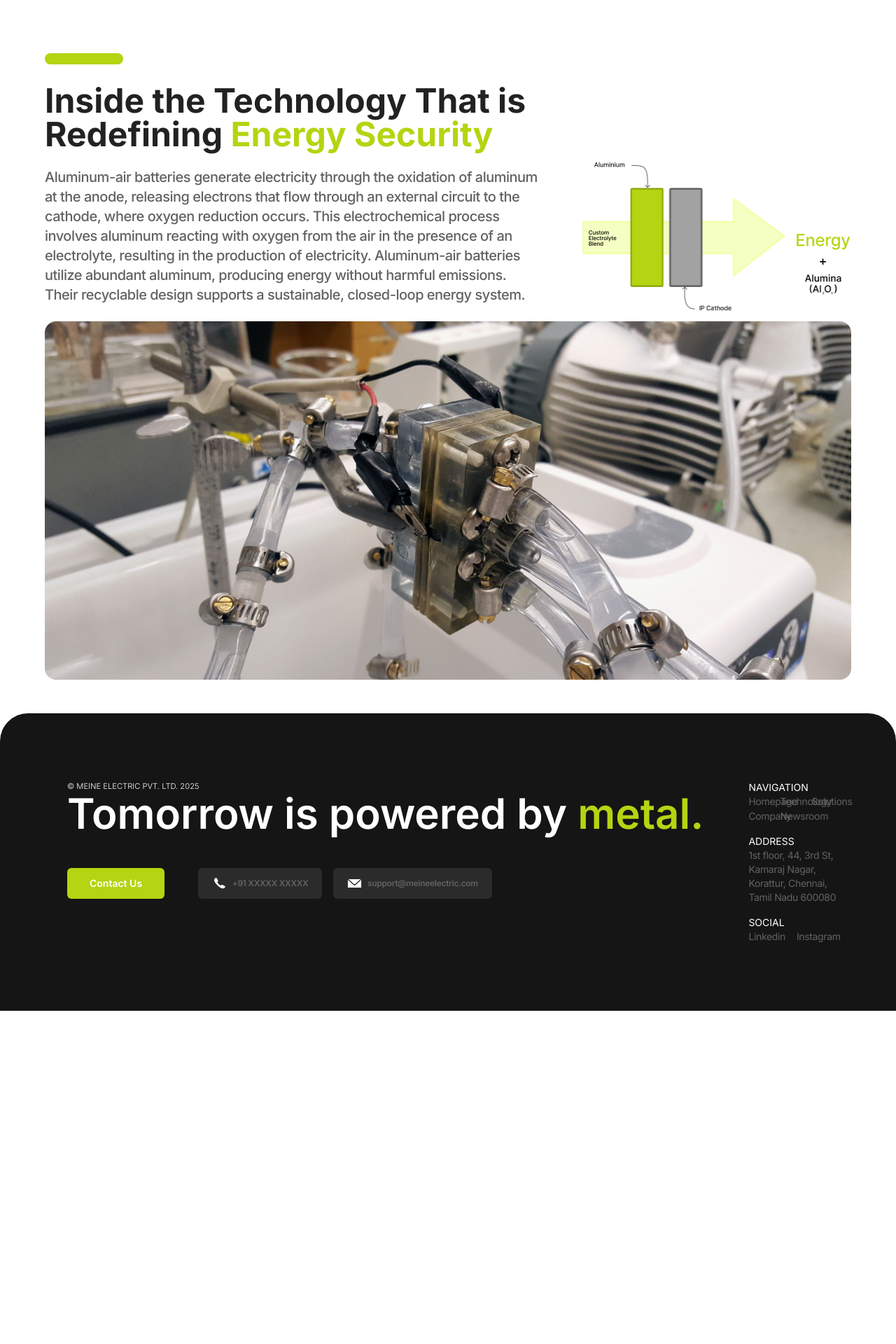
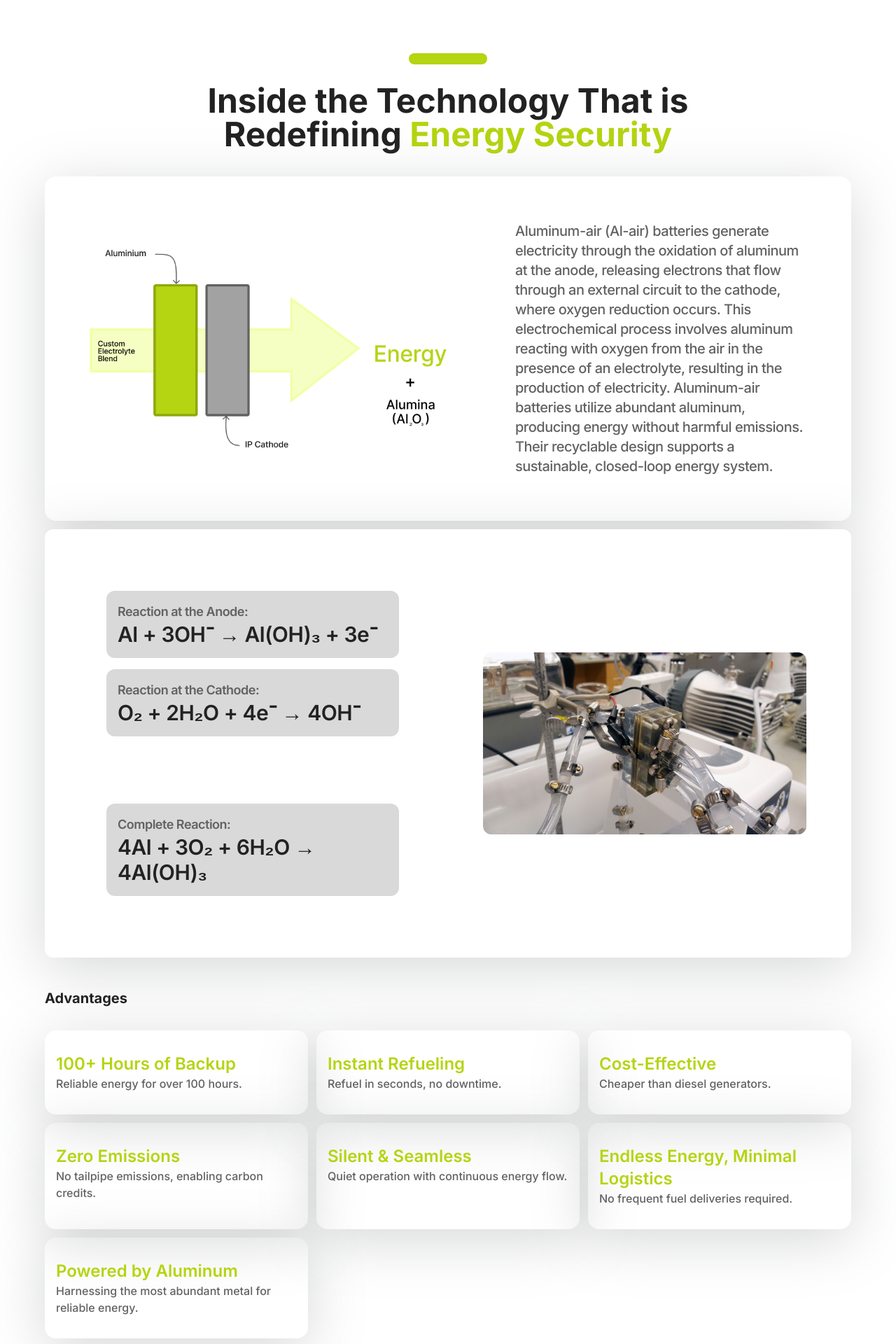
Before and after one commit to NakshatraAich/meine__, a React (Vite) app: page /Technology in a window 1280 px wide. Shown: the part 740-2660 px from the top of the page at 70% size. Before the commit the page ends 2184 px from the top, so only its background shows below. Built offline with nearby package versions, Linux system fonts and the light colour scheme.

Commit message:
Solutions And Technology Responsive

```diff
--- a/src/components/pages/Technology.jsx
+++ b/src/components/pages/Technology.jsx
@@ -1,40 +1,104 @@
 import React from 'react'
-import { cogen, elec, elec2, carbon, solar, windmill, lithium, nature, dam, sustainable, aircell, alair } from '../../assets'
+import { cogen, elec, elec2, carbon, aircell, alair } from '../../assets'
 
 const Technology = () => {
   return (
     <div>
-      <section className='px-16 pt-56 flex flex-row justify-center items-center gap-16 ml-8'>
-        <div className='flex flex-row gap-1 mb-20'>
-          <div><img src={cogen} className='w-28 h-[20rem] object-cover object-[40%_30%] rounded-xl mt-12'/></div>
-          <div><img src={elec} className='w-28 h-[24rem] object-cover object-[70%_80%] rounded-xl -mt-20'/></div>
-          <div><img src={elec2} className='w-28 h-[22rem] object-cover object-[50%_10%] rounded-xl mt-20'/></div>
-          <div><img src={carbon} className='w-28 h-[20rem] object-cover object-[30%_20%] rounded-xl -mt-4'/></div>
+      <section className='xl:mr-16 px-6 sm:px-12 xl:px-16 pt-40 sm:pt-56 flex lg:flex-row flex-col justify-center items-center gap-1 sm:gap-12 xl:gap-16'>
+        <div className='flex flex-row gap-1 mb-20 basis-1/2 justify-end'>
+          <div><img src={cogen} className='w-24 h-[20rem] object-cover object-[40%_30%] rounded-xl mt-12'/></div>
+          <div><img src={elec} className='w-24 h-[24rem] object-cover object-[70%_80%] rounded-xl -mt-20'/></div>
+          <div><img src={elec2} className='w-24 h-[22rem] object-cover object-[50%_10%] rounded-xl mt-20'/></div>
+          <div><img src={carbon} className='w-24 h-[20rem] object-cover object-[30%_20%] rounded-xl -mt-4'/></div>
         </div>
-        <div className='-mt-28 flex flex-col gap-2'>
-          <div className='text-head text-[2.5rem] leading-[38px] font-bold text-left'>
-            Engineering the Future of<br/><span className='text-brand'>Power Generation & Storage.</span>
+        <div className='sm:-mt-28 flex flex-col gap-2 basis-1/2'>
+          <div className='text-head text-3xl xl:text-[2.5rem] leading-[1] font-bold text-left'>
+            Engineering the Future of <br className='xl:block hidden'/><span className='text-brand'>Power Generation & Storage.</span>
           </div>
-          <div className='w-fit pr-8 items-end flex flex-col font-medium text-xl text-left text-text tracking-tight'>
-          MEINE Electric pioneers metal-air fuel cells with<br/>advanced R&D, strong IP, and a focus on performance,<br/>scalability, and efficiency.
+          <div className='w-fit pr-8 items-end flex flex-col font-medium text-sm sm:text-base lg:text-lg xl:text-xl text-left text-text tracking-tight'>
+          MEINE Electric pioneers metal-air fuel cells with <br className='xl:block hidden'/>advanced R&D, strong IP, and a focus on performance,<br className='xl:block hidden'/>scalability, and efficiency.
           </div>
         </div>
       </section>
 
-      <section className='px-16 pt-20 flex flex-col gap-3 items-start mb-12'>
-        <div className='bg-brand p-2 w-28 rounded-full'></div>
-        <h1 className="text-head text-[3rem] leading-[1] font-bold text-left mt-4">
-          Inside the Technology That is <br/>Redefining <span className='text-brand'>Energy Security</span>
+      <section className='px-6 xl:px-16 pt-20 flex flex-col gap-3 items-center mb-8'>
+        <div className='bg-brand p-2 sm:w-28 w-16 rounded-full'></div>
+        <h1 className="text-head text-2xl leading-[1] text-center sm:text-4xl xl:text-5xl font-bold mt-2 sm:mt-4 mb-6 ">
+          Inside the Technology That is <br className='xl:block hidden'/>Redefining <span className='text-brand'>Energy Security</span>
         </h1>
-        <div className='flex flex-row justify-between items-center'>
-          <div className='flex flex-col gap-4 pr-16 w-2/3'>
-            <div className='font-medium text-xl text-left text-text tracking-tight '>
-            Aluminum-air batteries generate electricity through the oxidation of aluminum at the anode, releasing electrons that flow through an external circuit to the cathode, where oxygen reduction occurs. This electrochemical process involves aluminum reacting with oxygen from the air in the presence of an electrolyte, resulting in the production of electricity. Aluminum-air batteries utilize abundant aluminum, producing energy without harmful emissions. Their recyclable design supports a sustainable, closed-loop energy system.
+        <div className='p-6 lg:p-16 w-full bg-white rounded-2xl flex flex-col lg:flex-row shadow-[0_15px_80px_rgba(120,121,121,0.3)] justify-center items-center gap-8 lg:gap-24'>
+          <img src={alair} className='lg:w-1/2'/>
+          <div className='items-end flex flex-col font-medium text-sm sm:text-base lg:text-lg xl:text-xl text-left text-text tracking-tight lg:w-1/2'>
+              Aluminum-air (Al-air) batteries generate electricity through the oxidation of aluminum at the anode, releasing electrons that flow through an external circuit to the cathode, where oxygen reduction occurs. This electrochemical process involves aluminum reacting with oxygen from the air in the presence of an electrolyte, resulting in the production of electricity. Aluminum-air batteries utilize abundant aluminum, producing energy without harmful emissions. Their recyclable design supports a sustainable, closed-loop energy system.
+          </div>
+        </div>
+        <div className="p-6 lg:p-16 w-full bg-white rounded-xl flex flex-col-reverse lg:flex-row shadow-[0_15px_80px_rgba(120,121,121,0.3)] justify-center items-center gap-8 lg:gap-24">
+          <div className="flex flex-col gap-4 font-medium text-sm sm:text-base lg:text-lg xl:text-xl text-left text-text tracking-tight lg:w-1/2 lg:p-6 rounded-lg w-full">
+            <div className='bg-[#D9D9D9] rounded-xl p-4'>
+              <div className="font-semibold text-sm md:text-lg">Reaction at the Anode:</div>
+              <div className='sm:text-2xl md:text-3xl font-semibold text-head'>Al + 3OH⁻ → Al(OH)₃ + 3e⁻</div>
+            </div>
+            <div className='bg-[#D9D9D9] rounded-xl p-4'>
+              <div className="font-semibold  text-sm md:text-lg">Reaction at the Cathode:</div>
+              <div className='sm:text-2xl md:text-3xl font-semibold text-head'>O₂ + 2H₂O + 4e⁻ → 4OH⁻</div>
+            </div>
+            <div className="hidden lg:flex flex-grow p-4 rounded-md my-4">
+              {/* You can put a visual element or additional content here if needed */}
+            </div>
+            <div className='bg-[#D9D9D9] rounded-xl p-4'>
+              <div className="font-semibold  text-sm md:text-lg">Complete Reaction:</div>
+              <div className='sm:text-2xl md:text-3xl font-semibold text-head'>4Al + 3O₂ + 6H₂O → 4Al(OH)₃</div>
             </div>
           </div>
-          <img src={alair} className='w-1/3'/>
+          <div className="lg:w-1/2 ">
+            <img
+              src={aircell} className='rounded-xl h-full object-cover'
+            />
+          </div>
         </div>
-        <img src={aircell} className='object-cover w-full h-[32rem] rounded-2xl'/>
+      </section>
+
+      <section className='px-6 xl:px-16 flex flex-col gap-3 items-left mb-12'>
+        <h1 className="text-head text-xl leading-[1] text-left font-bold mt-2 sm:mt-4 mb-6 ">
+          Advantages
+        </h1>
+        <div className='grid grid-cols-1 lg:grid-cols-2 xl:grid-cols-3 gap-x-3 gap-y-3 '>
+
+          <div className='shadow-[0_15px_80px_rgba(120,121,121,0.3)] py-8 px-4 rounded-2xl'>
+            <div className='text-2xl font-semibold text-brand'>100+ Hours of Backup</div>
+            <div className='text-base text-text font-medium'>Reliable energy for over 100 hours.</div>
+          </div>
+
+          <div className='shadow-[0_15px_80px_rgba(120,121,121,0.3)] py-8 px-4 rounded-2xl'>
+            <div className='text-2xl font-semibold text-brand'>Instant Refueling</div>
+            <div className='text-base text-text font-medium'>Refuel in seconds, no downtime.</div>
+          </div>
+
+          <div className='shadow-[0_15px_80px_rgba(120,121,121,0.3)] py-8 px-4 rounded-2xl'>
+            <div className='text-2xl font-semibold text-brand'>Cost-Effective</div>
+            <div className='text-base text-text font-medium'>Cheaper than diesel generators.</div>
+          </div>
+
+          <div className='shadow-[0_15px_80px_rgba(120,121,121,0.3)] py-8 px-4 rounded-2xl'>
+            <div className='text-2xl font-semibold text-brand'>Zero Emissions</div>
+            <div className='text-base text-text font-medium'>No tailpipe emissions, enabling carbon credits.</div>
+          </div>
+
+          <div className='shadow-[0_15px_80px_rgba(120,121,121,0.3)] py-8 px-4 rounded-2xl'>
+            <div className='text-2xl font-semibold text-brand'>Silent & Seamless</div>
+            <div className='text-base text-text font-medium'>Quiet operation with continuous energy flow.</div>
+          </div>
+
+          <div className='shadow-[0_15px_80px_rgba(120,121,121,0.3)] py-8 px-4 rounded-2xl'>
+            <div className='text-2xl font-semibold text-brand'>Endless Energy, Minimal Logistics</div>
+            <div className='text-base text-text font-medium'>No frequent fuel deliveries required.</div>
+          </div>
+
+          <div className='shadow-[0_15px_80px_rgba(120,121,121,0.3)] py-8 px-4 rounded-2xl'>
+            <div className='text-2xl font-semibold text-brand'>Powered by Aluminum</div>
+            <div className='text-base text-text font-medium'>Harnessing the most abundant metal for reliable energy.</div>
+          </div>
+        </div>
       </section>
     </div>
   )
```
